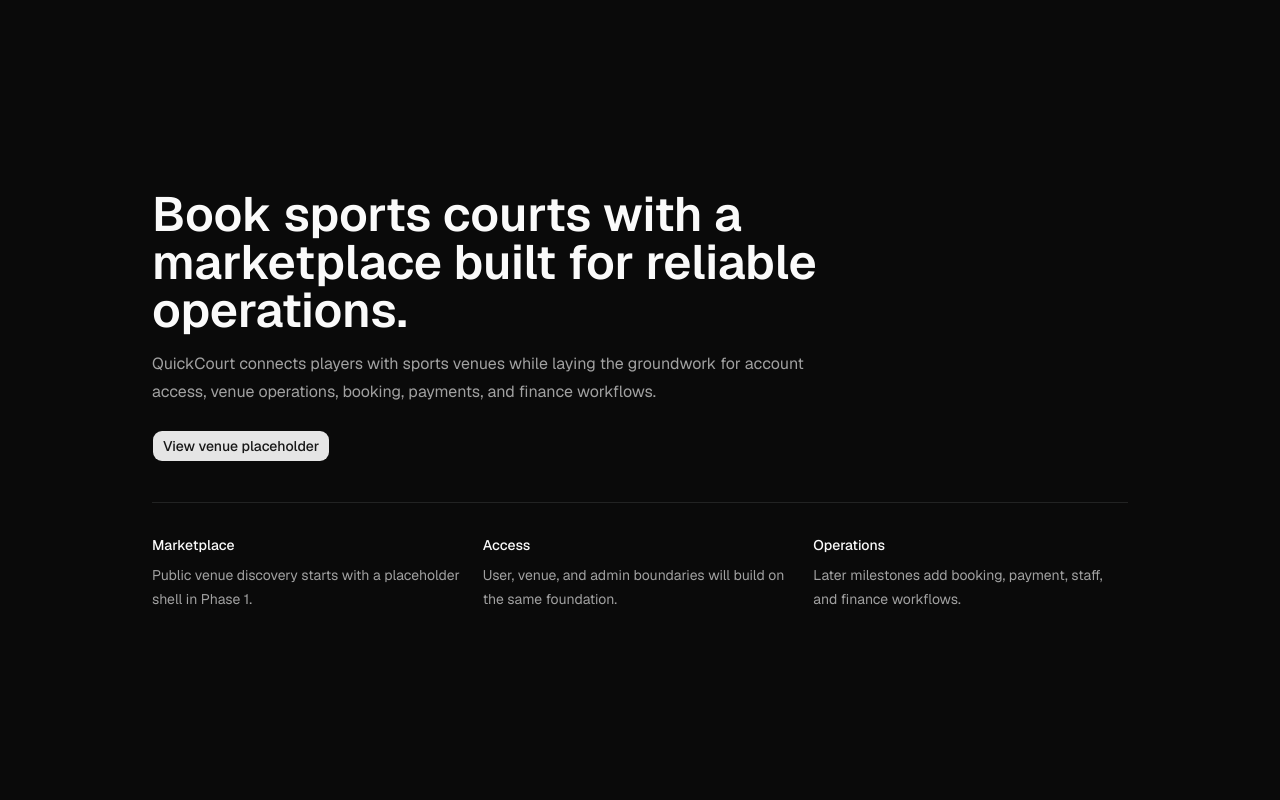
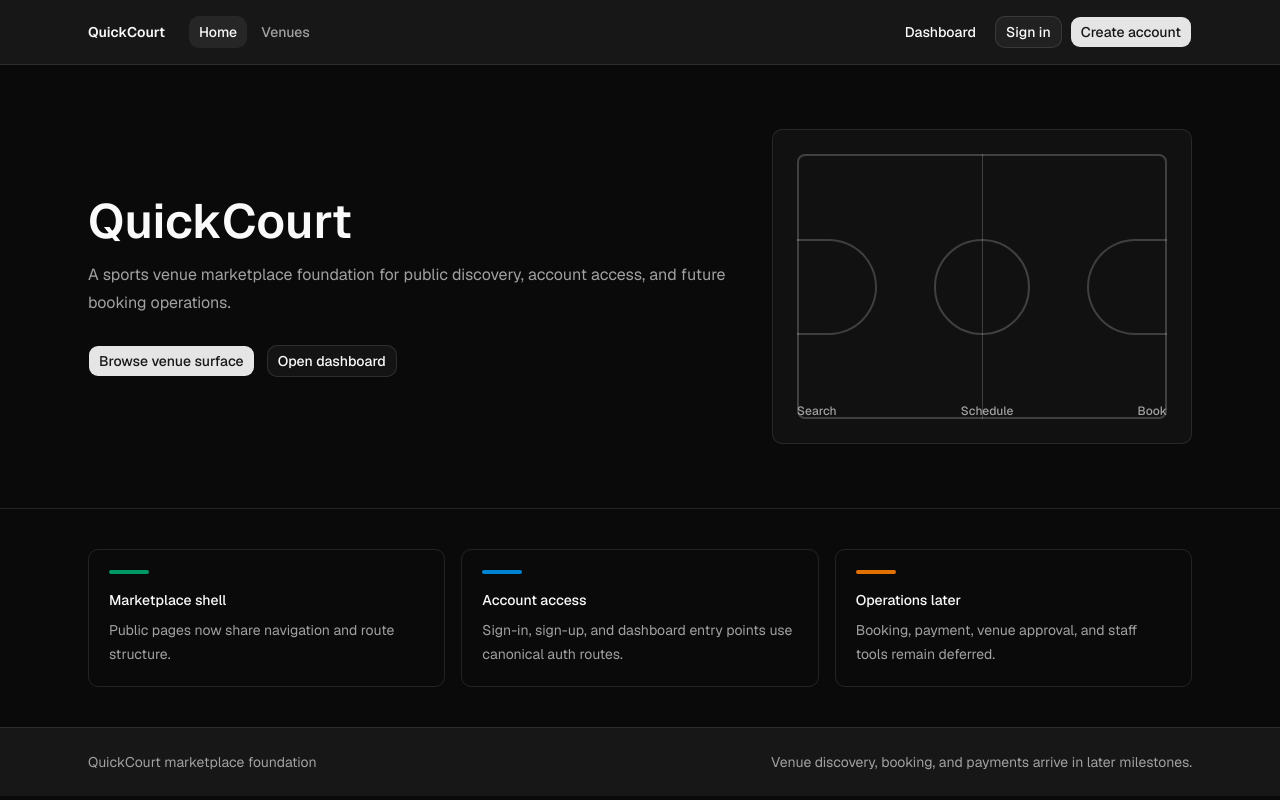
Before and after one commit to katonsa/quickcourt, a Next.js app: page / in a window 1280 px wide. Built offline with nearby package versions, Linux system fonts and the light colour scheme.

Commit message:
feat(layout): add public marketplace shell

```diff
--- a/app/page.tsx
+++ b/app/page.tsx
@@ -1,53 +1,78 @@
 import Link from "next/link"
 
+import { PublicShell } from "@/components/layouts/public-shell"
 import { Button } from "@/components/ui/button"
 
 export default function HomePage() {
   return (
-    <main className="min-h-svh bg-background">
-      <section className="mx-auto flex min-h-svh w-full max-w-5xl flex-col justify-center gap-10 px-6 py-16">
-        <div className="max-w-3xl space-y-6">
+    <PublicShell activePath="/">
+      <main>
+        <section className="mx-auto grid w-full max-w-6xl gap-10 px-6 py-12 lg:grid-cols-[minmax(0,1fr)_420px] lg:items-center lg:py-16">
+          <div className="max-w-3xl space-y-7">
             <div className="space-y-4">
               <h1 className="text-4xl font-semibold tracking-normal text-foreground sm:text-5xl">
-              Book sports courts with a marketplace built for reliable
-              operations.
+                QuickCourt
               </h1>
               <p className="max-w-2xl text-base leading-7 text-muted-foreground">
-              QuickCourt connects players with sports venues while laying the
-              groundwork for account access, venue operations, booking,
-              payments, and finance workflows.
+                A sports venue marketplace foundation for public discovery,
+                account access, and future booking operations.
               </p>
             </div>
             <div className="flex flex-wrap gap-3">
               <Button asChild>
-              <Link href="/venues">View venue placeholder</Link>
+                <Link href="/venues">Browse venue surface</Link>
+              </Button>
+              <Button variant="outline" asChild>
+                <Link href="/dashboard">Open dashboard</Link>
               </Button>
             </div>
           </div>
 
-        <div className="grid gap-4 border-t pt-8 sm:grid-cols-3">
-          <div>
-            <h2 className="text-sm font-medium">Marketplace</h2>
+          <div
+            aria-hidden="true"
+            className="relative aspect-[4/3] overflow-hidden rounded-lg border bg-muted/30"
+          >
+            <div className="absolute inset-6 rounded-md border-2 border-foreground/20" />
+            <div className="absolute top-6 left-1/2 h-[calc(100%-3rem)] w-px bg-foreground/20" />
+            <div className="absolute top-1/2 left-1/2 size-24 -translate-x-1/2 -translate-y-1/2 rounded-full border-2 border-foreground/20" />
+            <div className="absolute top-1/2 left-6 h-24 w-20 -translate-y-1/2 rounded-r-full border-2 border-l-0 border-foreground/20" />
+            <div className="absolute top-1/2 right-6 h-24 w-20 -translate-y-1/2 rounded-l-full border-2 border-r-0 border-foreground/20" />
+            <div className="absolute right-6 bottom-6 left-6 flex items-center justify-between text-xs font-medium text-muted-foreground">
+              <span>Search</span>
+              <span>Schedule</span>
+              <span>Book</span>
+            </div>
+          </div>
+        </section>
+
+        <section className="border-t">
+          <div className="mx-auto grid w-full max-w-6xl gap-4 px-6 py-10 sm:grid-cols-3">
+            <div className="rounded-lg border p-5">
+              <div className="mb-4 h-1 w-10 rounded-full bg-emerald-600" />
+              <h2 className="text-sm font-medium">Marketplace shell</h2>
               <p className="mt-2 text-sm leading-6 text-muted-foreground">
-              Public venue discovery starts with a placeholder shell in Phase 1.
+                Public pages now share navigation and route structure.
               </p>
             </div>
-          <div>
-            <h2 className="text-sm font-medium">Access</h2>
+            <div className="rounded-lg border p-5">
+              <div className="mb-4 h-1 w-10 rounded-full bg-sky-600" />
+              <h2 className="text-sm font-medium">Account access</h2>
               <p className="mt-2 text-sm leading-6 text-muted-foreground">
-              User, venue, and admin boundaries will build on the same
-              foundation.
+                Sign-in, sign-up, and dashboard entry points use canonical auth
+                routes.
               </p>
             </div>
-          <div>
-            <h2 className="text-sm font-medium">Operations</h2>
+            <div className="rounded-lg border p-5">
+              <div className="mb-4 h-1 w-10 rounded-full bg-amber-600" />
+              <h2 className="text-sm font-medium">Operations later</h2>
               <p className="mt-2 text-sm leading-6 text-muted-foreground">
-              Later milestones add booking, payment, staff, and finance
-              workflows.
+                Booking, payment, venue approval, and staff tools remain
+                deferred.
               </p>
             </div>
           </div>
         </section>
       </main>
+    </PublicShell>
   )
 }
--- a/app/venues/page.tsx
+++ b/app/venues/page.tsx
@@ -1,20 +1,21 @@
 import Link from "next/link"
 
+import { PublicShell } from "@/components/layouts/public-shell"
 import { Button } from "@/components/ui/button"
 
 export default function VenuesPage() {
   return (
-    <main className="min-h-svh bg-background">
-      <section className="mx-auto flex w-full max-w-5xl flex-col gap-10 px-6 py-16">
+    <PublicShell activePath="/venues">
+      <main>
+        <section className="mx-auto flex w-full max-w-6xl flex-col gap-10 px-6 py-12">
           <div className="flex flex-col gap-6 border-b pb-8 sm:flex-row sm:items-end sm:justify-between">
             <div className="max-w-2xl space-y-3">
               <h1 className="text-3xl font-semibold tracking-normal text-foreground sm:text-4xl">
-              Venues
+                Venue discovery surface
               </h1>
               <p className="text-base leading-7 text-muted-foreground">
-              This placeholder marks the future public venue discovery surface
-              for QuickCourt. Search, availability, and booking flows are added
-              in later milestones.
+                This page stays public while search, availability, and booking
+                workflows are deferred to later milestones.
               </p>
             </div>
             <Button variant="outline" asChild>
@@ -24,6 +25,7 @@ export default function VenuesPage() {
 
           <div className="grid gap-4 sm:grid-cols-3">
             <div className="rounded-lg border p-5">
+              <div className="mb-4 h-1 w-10 rounded-full bg-emerald-600" />
               <h2 className="text-sm font-medium">Search</h2>
               <p className="mt-2 text-sm leading-6 text-muted-foreground">
                 Venue search is intentionally deferred beyond the Phase 1
@@ -31,6 +33,7 @@ export default function VenuesPage() {
               </p>
             </div>
             <div className="rounded-lg border p-5">
+              <div className="mb-4 h-1 w-10 rounded-full bg-sky-600" />
               <h2 className="text-sm font-medium">Availability</h2>
               <p className="mt-2 text-sm leading-6 text-muted-foreground">
                 Court schedules, pricing, and slot calculation arrive in later
@@ -38,13 +41,16 @@ export default function VenuesPage() {
               </p>
             </div>
             <div className="rounded-lg border p-5">
+              <div className="mb-4 h-1 w-10 rounded-full bg-amber-600" />
               <h2 className="text-sm font-medium">Booking</h2>
               <p className="mt-2 text-sm leading-6 text-muted-foreground">
-              Customer booking and payment flows are not implemented in Phase 1.
+                Customer booking and payment flows are not implemented in Phase
+                1.
               </p>
             </div>
           </div>
         </section>
       </main>
+    </PublicShell>
   )
 }
--- /dev/null
+++ b/components/layouts/public-shell.tsx
@@ -0,0 +1,70 @@
+import Link from "next/link"
+import * as React from "react"
+
+import { Button } from "@/components/ui/button"
+import { DASHBOARD_PATH, SIGN_IN_PATH, SIGN_UP_PATH } from "@/lib/auth/paths"
+import { cn } from "@/lib/utils"
+
+type PublicShellProps = {
+  activePath?: "/" | "/venues"
+  children: React.ReactNode
+}
+
+const publicNavItems = [
+  { href: "/", label: "Home" },
+  { href: "/venues", label: "Venues" },
+] as const
+
+export function PublicShell({ activePath = "/", children }: PublicShellProps) {
+  return (
+    <div className="min-h-svh bg-background text-foreground">
+      <header className="border-b bg-card">
+        <div className="mx-auto flex w-full max-w-6xl flex-col gap-4 px-6 py-4 sm:flex-row sm:items-center sm:justify-between">
+          <div className="flex items-center gap-6">
+            <Link
+              href="/"
+              className="text-sm font-semibold tracking-normal text-foreground"
+            >
+              QuickCourt
+            </Link>
+            <nav aria-label="Public" className="flex items-center gap-1">
+              {publicNavItems.map((item) => (
+                <Link
+                  key={item.href}
+                  href={item.href}
+                  aria-current={activePath === item.href ? "page" : undefined}
+                  className={cn(
+                    "inline-flex h-8 items-center rounded-lg px-2.5 text-sm font-medium text-muted-foreground transition-colors hover:bg-muted hover:text-foreground",
+                    activePath === item.href && "bg-muted text-foreground"
+                  )}
+                >
+                  {item.label}
+                </Link>
+              ))}
+            </nav>
+          </div>
+          <div className="flex flex-wrap items-center gap-2">
+            <Button variant="ghost" asChild>
+              <Link href={DASHBOARD_PATH}>Dashboard</Link>
+            </Button>
+            <Button variant="outline" asChild>
+              <Link href={SIGN_IN_PATH}>Sign in</Link>
+            </Button>
+            <Button asChild>
+              <Link href={SIGN_UP_PATH}>Create account</Link>
+            </Button>
+          </div>
+        </div>
+      </header>
+      {children}
+      <footer className="border-t bg-card">
+        <div className="mx-auto flex w-full max-w-6xl flex-col gap-2 px-6 py-6 text-sm text-muted-foreground sm:flex-row sm:items-center sm:justify-between">
+          <p>QuickCourt marketplace foundation</p>
+          <p>
+            Venue discovery, booking, and payments arrive in later milestones.
+          </p>
+        </div>
+      </footer>
+    </div>
+  )
+}
```
Also changed, not shown: 1 other file (tests, documents, lock files or other folders). Lines whose indentation alone changed are shown as unchanged.
